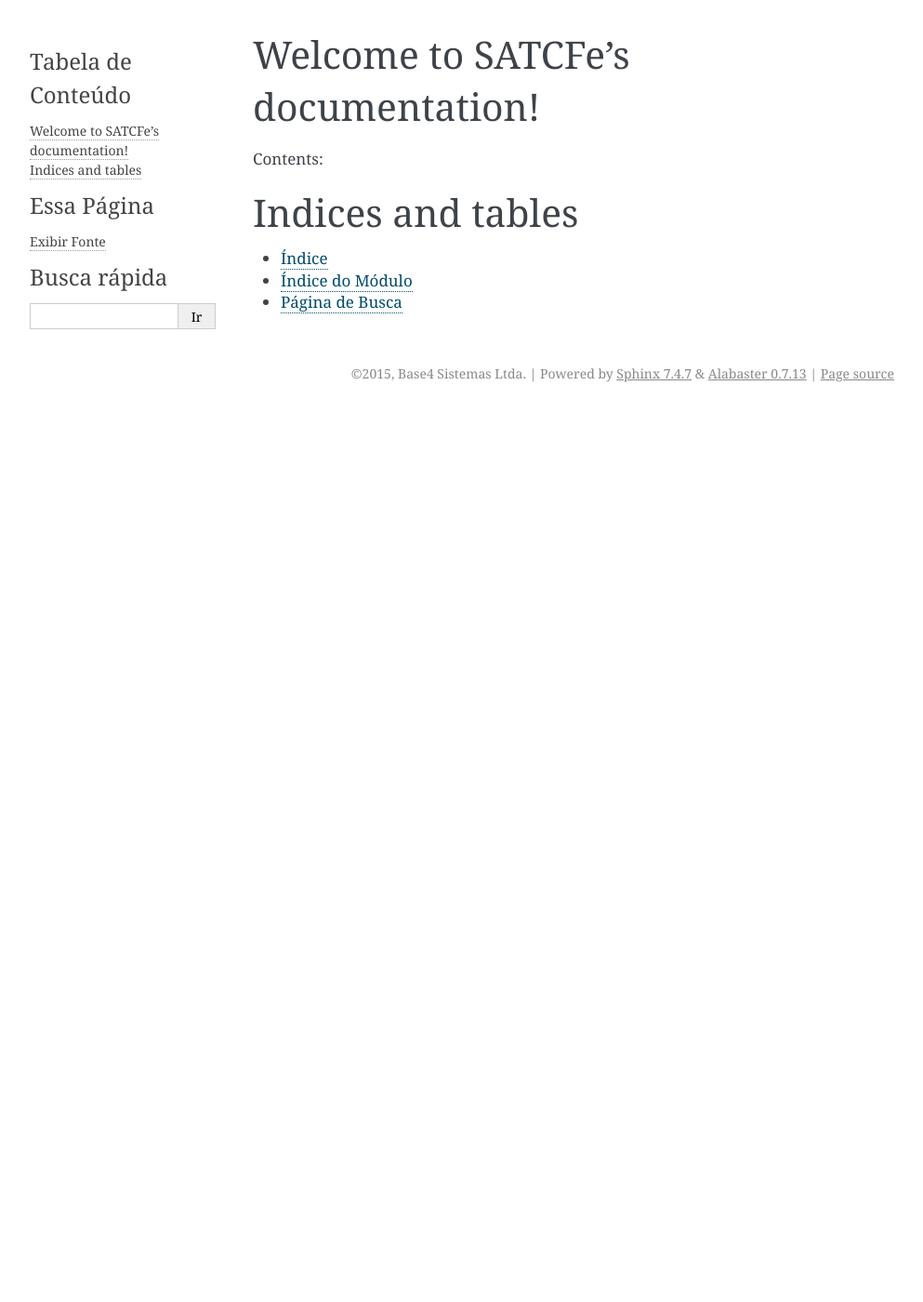
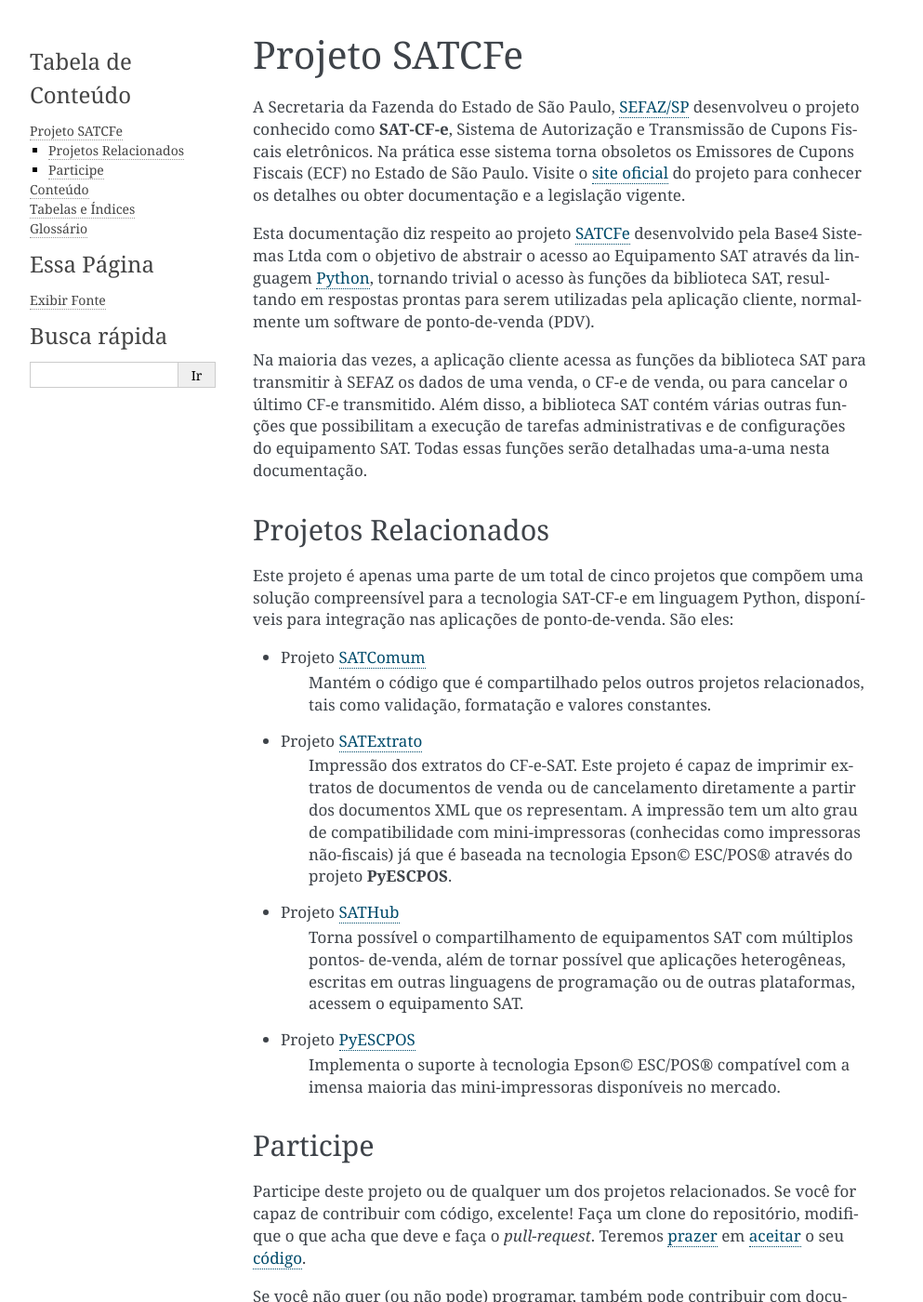
Before and after one commit to base4sistemas/satcfe, a Sphinx documentation site: the page built from docs/index.rst, in a window 1280 px wide and 1400 px high. Shown: the whole window at 93% size, without its empty margins (148-1141 px from the left). Built offline with Sphinx 7.4.7, drawn with Linux system fonts in a browser that asks for light colours; some of the changed text lies outside the part shown.

Commit message:
Índice iniciado

```diff
--- a/docs/index.rst
+++ b/docs/index.rst
@@ -1,21 +1,160 @@
-.. SATCFe documentation master file, created by
-   sphinx-quickstart on Wed Jun 24 19:12:11 2015.
-   You can adapt this file completely to your liking, but it should at least
-   contain the root `toctree` directive.
+..
+    SATCFe documentation master file
+    Created by sphinx-quickstart on Wed Jun 24 19:12:11 2015.
 
-Welcome to SATCFe's documentation!
-==================================
+Projeto SATCFe
+==============
 
-Contents:
+A Secretaria da Fazenda do Estado de São Paulo, `SEFAZ/SP`_ desenvolveu o
+projeto conhecido como **SAT-CF-e**, Sistema de Autorização e Transmissão de
+Cupons Fiscais eletrônicos. Na prática esse sistema torna obsoletos os Emissores
+de Cupons Fiscais (ECF) no Estado de São Paulo.
+Visite o `site oficial <http://www.fazenda.sp.gov.br/sat>`_ do projeto para
+conhecer os detalhes ou obter documentação e a legislação vigente.
+
+Esta documentação diz respeito ao projeto `SATCFe`_ desenvolvido pela Base4
+Sistemas Ltda com o objetivo de abstrair o acesso ao Equipamento SAT através da
+linguagem `Python`_, tornando trivial o acesso às funções da biblioteca SAT,
+resultando em respostas prontas para serem utilizadas pela aplicação cliente,
+normalmente um software de ponto-de-venda (PDV).
+
+Na maioria das vezes, a aplicação cliente acessa as funções da biblioteca SAT
+para transmitir à SEFAZ os dados de uma venda, o CF-e de venda, ou para cancelar
+o último CF-e transmitido. Além disso, a biblioteca SAT contém várias outras
+funções que possibilitam a execução de tarefas administrativas e de
+configurações do equipamento SAT. Todas essas funções serão detalhadas uma-a-uma
+nesta documentação.
+
+
+Projetos Relacionados
+---------------------
+
+Este projeto é apenas uma parte de um total de cinco projetos que compõem uma
+solução compreensível para a tecnologia SAT-CF-e em linguagem Python,
+disponíveis para integração nas aplicações de ponto-de-venda. São eles:
+
+* Projeto `SATComum <https://github.com/base4sistemas/satcomum>`_
+    Mantém o código que é compartilhado pelos outros projetos relacionados,
+    tais como validação, formatação e valores constantes.
+
+* Projeto `SATExtrato <https://github.com/base4sistemas/satextrato>`_
+    Impressão dos extratos do CF-e-SAT. Este projeto é capaz de imprimir
+    extratos de documentos de venda ou de cancelamento diretamente a partir dos
+    documentos XML que os representam. A impressão tem um alto grau de
+    compatibilidade com mini-impressoras (conhecidas como impressoras
+    não-fiscais) já que é baseada na tecnologia Epson |copy| ESC/POS |reg|
+    através do projeto **PyESCPOS**.
+
+* Projeto `SATHub <https://github.com/base4sistemas/sathub>`_
+    Torna possível o compartilhamento de equipamentos SAT com múltiplos pontos-
+    de-venda, além de tornar possível que aplicações heterogêneas, escritas em
+    outras linguagens de programação ou de outras plataformas, acessem o
+    equipamento SAT.
+
+* Projeto `PyESCPOS <https://github.com/base4sistemas/pyescpos>`_
+    Implementa o suporte à tecnologia Epson |copy| ESC/POS |reg| compatível com
+    a imensa maioria das mini-impressoras disponíveis no mercado.
+
+
+Participe
+---------
+
+Participe deste projeto ou de qualquer um dos projetos relacionados. Se você for
+capaz de contribuir com código, excelente! Faça um clone do repositório,
+modifique o que acha que deve e faça o *pull-request*. Teremos
+`prazer <https://www.python.org/dev/peps/pep-0008/>`_ em
+`aceitar <http://docs.python-guide.org/en/latest/writing/style/>`_ o seu
+`código <http://python.net/~goodger/projects/pycon/2007/idiomatic/handout.html>`_.
+
+Se você não quer (ou não pode) programar, também pode contribuir com
+documentação. Ou ainda, se você vir algo errado ou achar que algo não está
+certo, `conte pra gente <https://github.com/base4sistemas/satcfe/issues>`_.
+
+Siga-nos no `Github <https://github.com/base4sistemas>`_ ou no
+`Twitter <https://twitter.com/base4sistemas>`_.
+
+
+Conteúdo
+========
 
 .. toctree::
    :maxdepth: 2
 
+.. todo::
+    Agregar o restante da documentação e escrever o que ainda não existe.
 
 
-Indices and tables
+Tabelas e Índices
 ==================
 
 * :ref:`genindex`
 * :ref:`modindex`
 * :ref:`search`
+
+
+Glossário
+=========
+
+.. glossary::
+
+    SAT-CF-e
+        Diz respeito à tecnologia SAT-Fiscal e toda a infraestrutura, física e
+        lógica, usada na transmissão de documentos fiscais (CF-e) de venda e/ou
+        cancelamento.
+        Visite o `site oficial <http://www.fazenda.sp.gov.br/sat>`_ do projeto
+        para os detalhes.
+
+    CF-e
+    CF-e de Venda
+    CF-e de Cancelamento
+        Cupom Fiscal eletrônico, um documento em formato XML que descreve uma
+        transação de venda ao consumidor ou o cancelamento de uma venda
+        anterior. O **CF-e de Venda**, como o nome sugere, descreve uma venda
+        completa, com seus produtos e quantidades, valores, impostos, meios de
+        pagamento e observações. O **CF-e de Cancelamento** é um documento
+        eletrônico muito parecido em sua estrutura com o CF-e de Venda, mas que
+        documenta um cancelamento de uma venda feita anteriormente.
+
+    CF-e-SAT
+        Refere-se ao CF-e (de venda ou de cancelamento) que transitou através do
+        SAT-CF-e, ou seja, **é um documento fiscal com validade jurídica** e, o
+        que o torna válido juridicamente é a assinatura digital que ele contém,
+        e que o torna um documento único. Trata-se de um documento fiscal
+        eletrônico autorizado pela SEFAZ.
+
+    Equipamento SAT
+        Definir este termo.
+
+    ER SAT
+        Definir este termo.
+
+    AC-SAT
+        Refere-se à **Autoridade Certificadora** que gerencia (emite e revoga)
+        certificados digitais, que contém a chave criptográfica necessária para
+        assinar digitalmente os documentos XML tornando-os documentos fiscais
+        juridicamente válidos.
+
+    AC
+    PDV
+    Ponto-de-Venda
+    Frente-de-Caixa
+        Software capaz de realizar vendas e cancelamentos, gerando os detalhes
+        da venda ou do cancelamento e cuidando de vários outros aspectos como
+        pagamentos, por exemplo, além de toda a lógica de negócios, conforme os
+        ramo de atividade do estabelecimento usuário. Este é o aplicativo
+        cliente típico deste projeto.
+
+
+.. |copy| unicode:: U+00A9 .. COPYRIGHT SIGN
+    :ltrim:
+
+.. |reg|  unicode:: U+00AE .. REGISTERED SIGN
+    :ltrim:
+
+.. |trade|  unicode:: U+2122 .. TRADE MARK SIGN
+    :ltrim:
+
+
+.. _`Python`: https://www.python.org/
+.. _`SATCFe`: https://github.com/base4sistemas/satcfe
+.. _`SEFAZ/SP`: http://www.fazenda.sp.gov.br/
```
